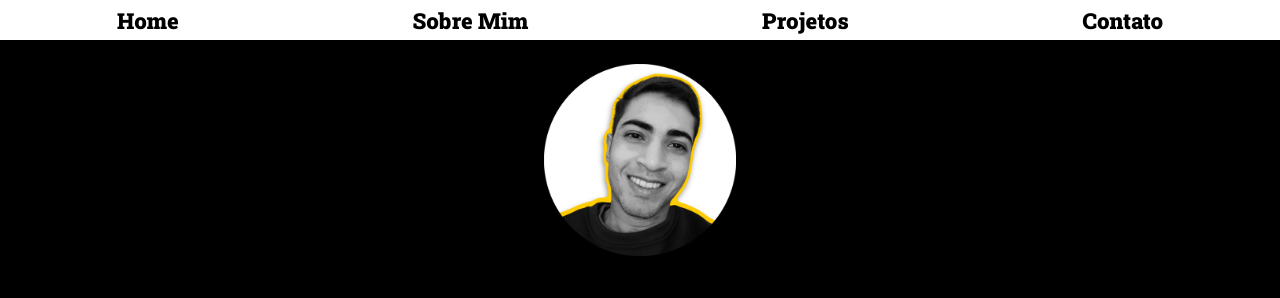
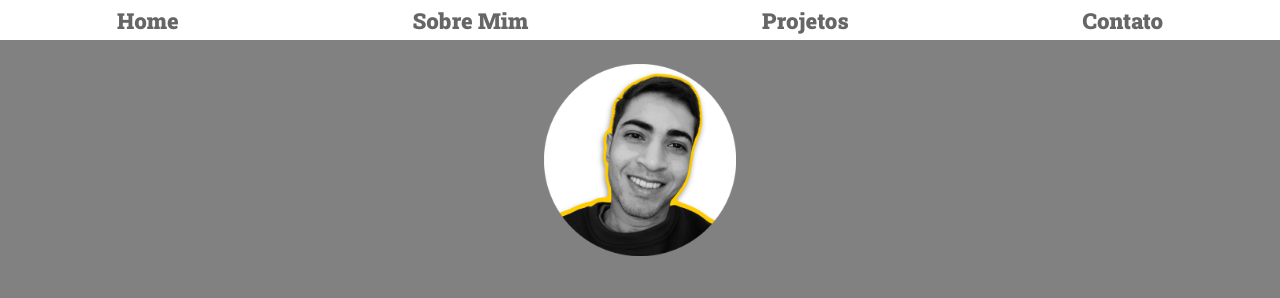
Before and after one commit to Edinaildo/Desafio-Final, a plain HTML site: page index.html in a window 1280 px wide. Shown: the top 298 px of the page. Drawn offline with Linux system fonts and the light colour scheme.

Commit message:
mudei a cor do conatiner

```diff
--- a/css/style.css
+++ b/css/style.css
@@ -6,7 +6,7 @@ body {
 .container {
   width: 100%;
   height: 100%;
-  background-color: black;
+  background-color: #818181;
 }
 .header-menu {
   display: flex;
@@ -31,6 +31,7 @@ body {
   font-family: "Roboto Slab", serif;
   font-weight: 900;
   cursor: pointer;
+  color: #666666;
 }
 
 .icon {
```
